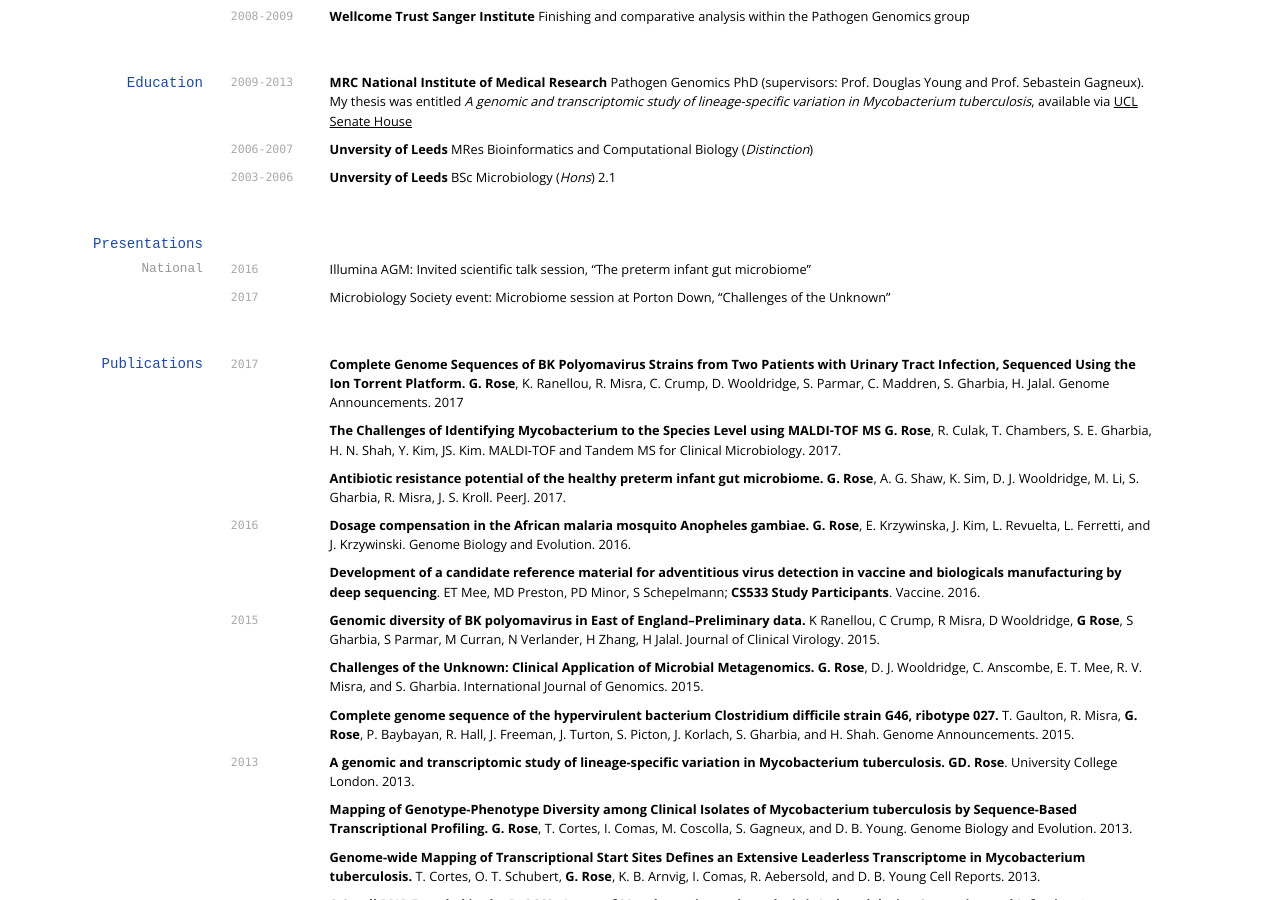
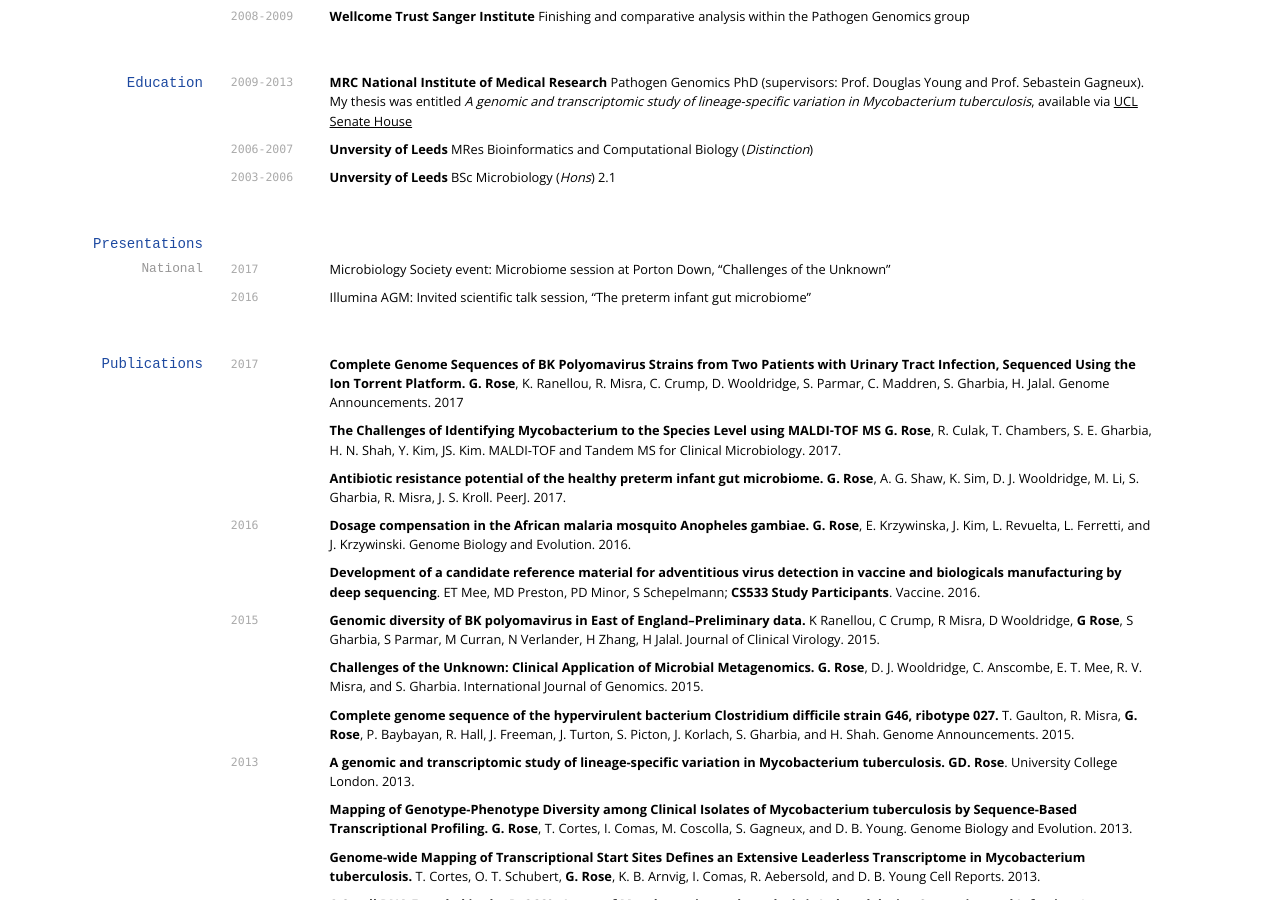
Before and after one commit to byronmews/cv, a Jekyll site: the page built from index.md, in a window 1280 px wide and 900 px high, scrolled down 570 px. Built offline with Jekyll 4.4.1, drawn with Linux system fonts in a browser that asks for light colours; nearby versions of some CDN libraries; some web fonts are replaced.

```diff
--- a/index.md
+++ b/index.md
@@ -57,12 +57,11 @@ __Unversity of Leeds__ BSc Microbiology (_Hons_) 2.1
 
 ### National
 
-`2016`
-Illumina AGM: Invited scientific talk session, "The preterm infant gut microbiome"
-
 `2017`
 Microbiology Society event: Microbiome session at Porton Down, "Challenges of the Unknown"
 
+`2016`
+Illumina AGM: Invited scientific talk session, "The preterm infant gut microbiome"
 
 
 ## Publications
```
